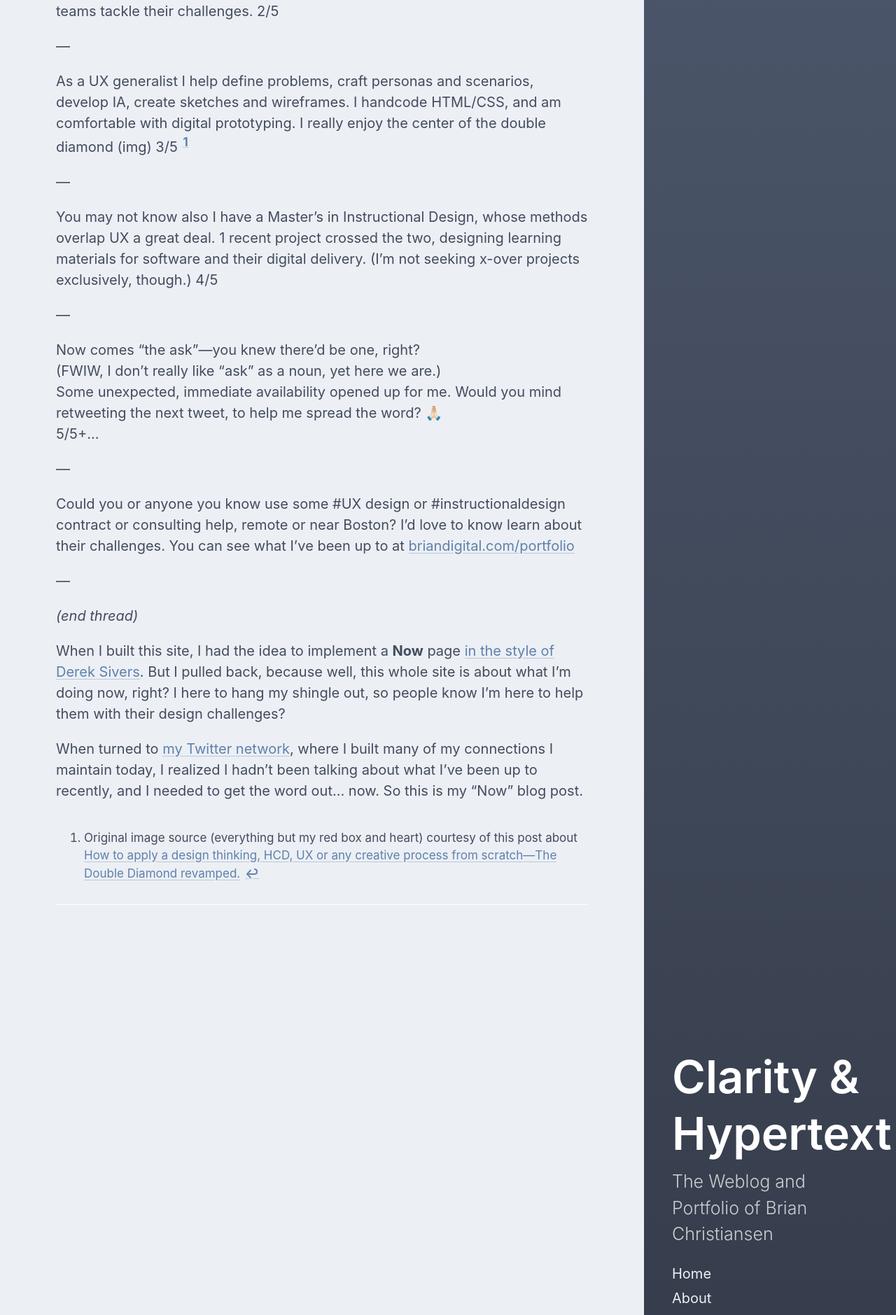
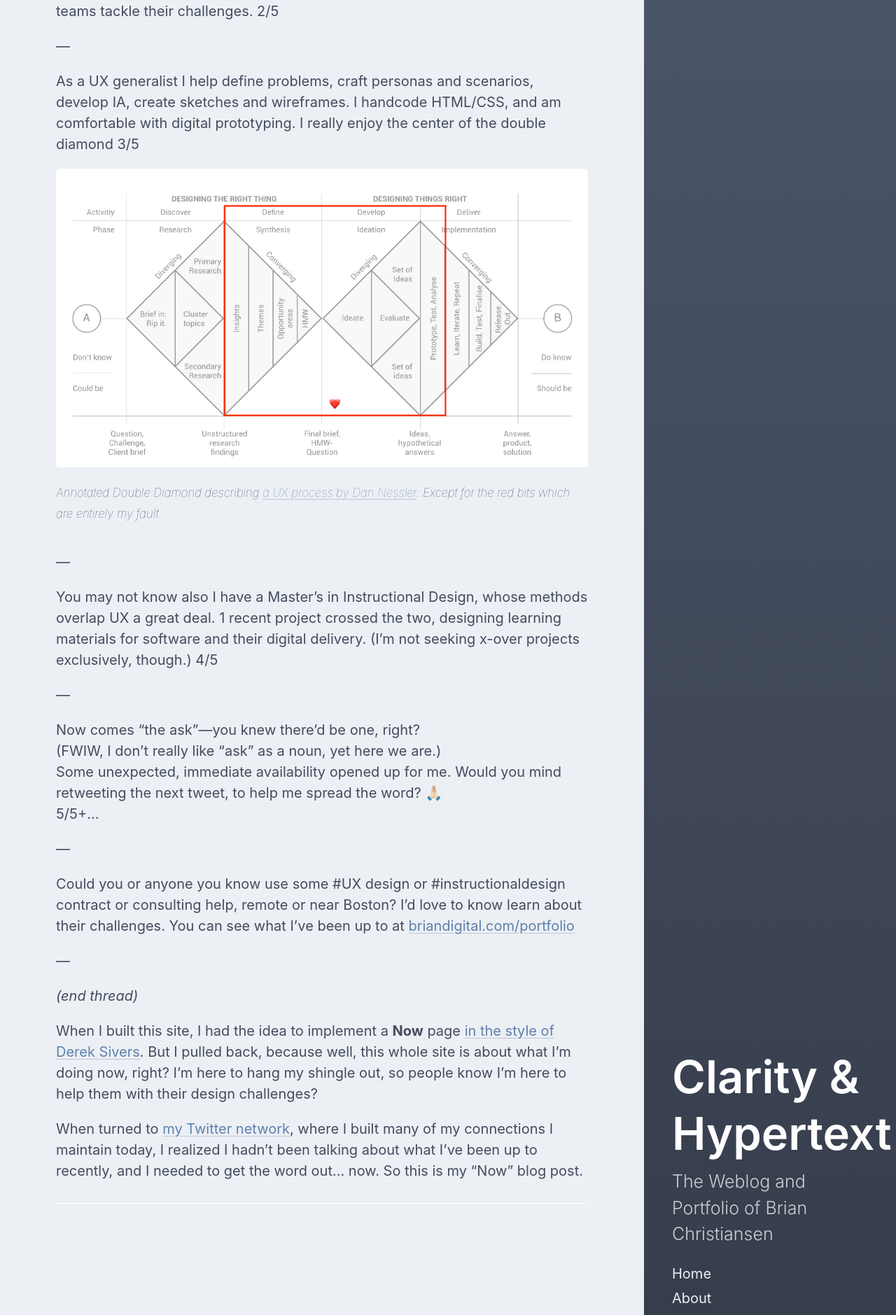
Before and after one commit to briandigital/bd4, a Jekyll site: the page built from _posts/2018-08-02-return-to-now.md, in a window 1280 px wide. Shown: the part 679-2558 px from the top of the page at 70% size. Built offline with Jekyll 4.4.1, drawn with Linux system fonts in a browser that asks for light colours.

Commit message:
Now post, mk3

```diff
--- a/_posts/2018-08-02-return-to-now.md
+++ b/_posts/2018-08-02-return-to-now.md
@@ -14,7 +14,11 @@ Did you know I left UIE at the end of 2017 to become an independent UX design co
 
 —
 
-As a UX generalist I help define problems, craft personas and scenarios, develop IA, create sketches and wireframes. I handcode HTML/CSS, and am comfortable with digital prototyping. I really enjoy the center of the double diamond (img) 3/5 [^1]
+As a UX generalist I help define problems, craft personas and scenarios, develop IA, create sketches and wireframes. I handcode HTML/CSS, and am comfortable with digital prototyping. I really enjoy the center of the double diamond 3/5
+
+![Annotated Double Diamond diagram](/assets/img/double-diamond-design-process-favorites.png 'Annotated Double Diamond describing a UX process.')
+
+<figcaption><small>Annotated Double Diamond describing <a href="https://medium.com/digital-experience-design/how-to-apply-a-design-thinking-hcd-ux-or-any-creative-process-from-scratch-b8786efbf812">a UX process by Dan Nessler</a>. Except for the red bits which are entirely my fault.</small></figcaption>
 
 —
 
@@ -35,8 +39,6 @@ Could you or anyone you know use some #UX design or #instructionaldesign contrac
 
 _(end thread)_
 
-When I built this site, I had the idea to implement a **Now** page [in the style of Derek Sivers](https://sivers.org/nowff). But I pulled back, because well, this whole site is about what I'm doing now, right? I here to hang my shingle out, so people know I'm here to help them with their design challenges?
+When I built this site, I had the idea to implement a **Now** page [in the style of Derek Sivers](https://sivers.org/nowff). But I pulled back, because well, this whole site is about what I'm doing now, right? I'm here to hang my shingle out, so people know I'm here to help them with their design challenges?
 
 When turned to [my Twitter network](https://twitter.com/briandigital), where I built many of my connections I maintain today, I realized I hadn't been talking about what I've been up to recently, and I needed to get the word out… now. So this is my "Now" blog post.
-
-[^1]: Original image source (everything but my red box and heart) courtesy of this post about [How to apply a design thinking, HCD, UX or any creative process from scratch—The Double Diamond revamped.](https://medium.com/digital-experience-design/how-to-apply-a-design-thinking-hcd-ux-or-any-creative-process-from-scratch-b8786efbf812)
```
